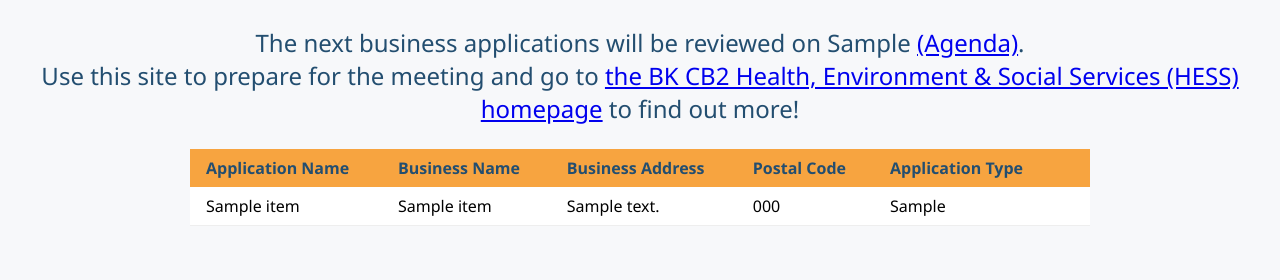
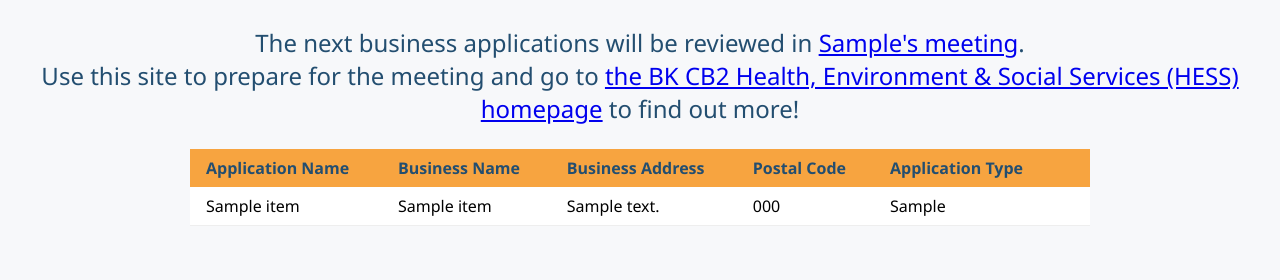
Before and after one commit to timflew2/bk_community_board_2_explorer, a Python web app: template templates/index.html in a window 1280 px wide. Shown: the part 215-495 px from the top of the page. Run offline with Jinja, Linux system fonts and the light colour scheme; the template is opened without the code that fills it: most values are stand-ins (such as "Sample title", 1, 10 or a date in 2020).

Commit message:
change home page text

```diff
--- a/templates/index.html
+++ b/templates/index.html
@@ -10,12 +10,12 @@
 {% if ds_date < today %}
 
 <p class="header2" style="text-align:center; margin-top: 1em;">
-    The last business applications were reviewed in the meeting on {{ latest_ds }} {% if first_ds %}<a href="/full/{{ first_ds }}" target="_blank">(Agenda)</a>{% endif %}.
+    The last business applications were reviewed in {% if first_ds %}<a href="/full/{{ first_ds }}" target="_blank">{{ latest_ds }}'s meeting</a>{% endif %}.
     <br>Go to <a href="https://cbbrooklyn.cityofnewyork.us/cb2/all-committees/health-environment-social-services/" target="_blank">the BK CB2 Health, Environment & Social Services (HESS) homepage</a> to find out more!
 </p>
 {% else %}
 <p class="header2" style="text-align:center; margin-top: 1em;">
-    The next business applications will be reviewed on {{ latest_ds }} {% if first_ds %} <a href="/full/{{ first_ds }}" target="_blank">(Agenda)</a>{% endif %}.
+    The next business applications will be reviewed in {% if first_ds %}<a href="/full/{{ first_ds }}" target="_blank">{{ latest_ds }}'s meeting</a>{% endif %}.
     <br>Use this site to prepare for the meeting and go to <a href="https://cbbrooklyn.cityofnewyork.us/cb2/all-committees/health-environment-social-services/" target="_blank">the BK CB2 Health, Environment & Social Services (HESS) homepage</a> to find out more!
 </p>
 {% endif %}
```
